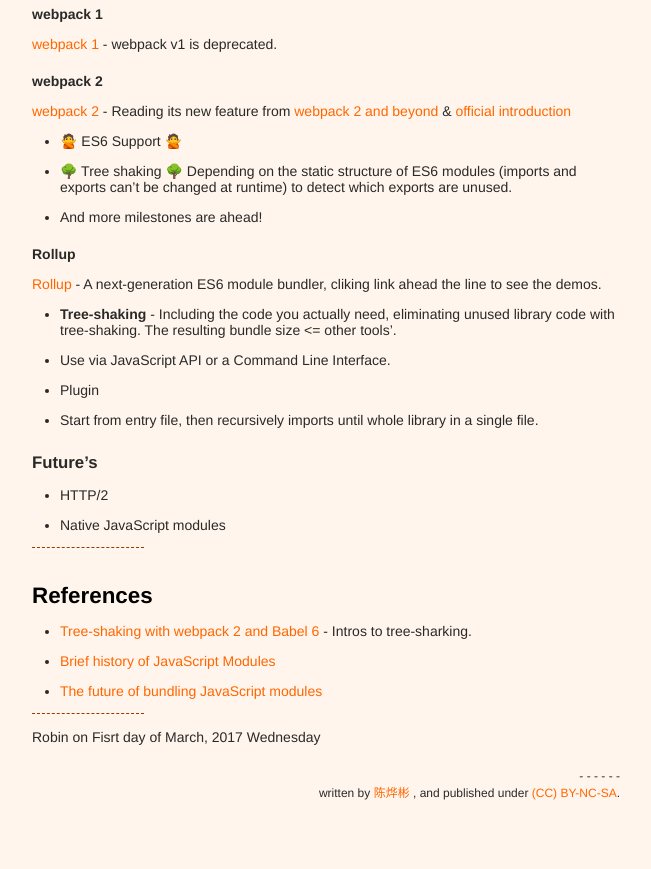
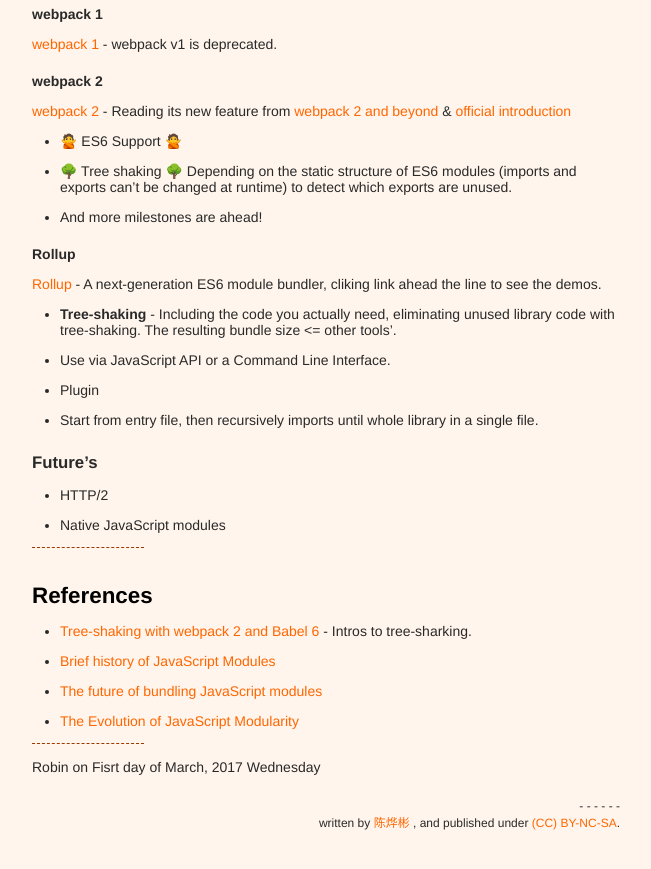
Before and after one commit to xianyuxmu/xianyuxmu.github.io, a Jekyll site: the page built from _posts/2017-02-27-javascript-modules-and-bundlers.md, in a window 1280 px wide and 900 px high, scrolled down 1400 px. Shown: the top 869 px of the window, without its empty margins (314-965 px from the left). Built offline with Jekyll 4.4.1, drawn with Linux system fonts in a browser that asks for light colours; comment, search, counter and statistics services are not loaded.

Commit message:
add a reference

```diff
--- a/_posts/2017-02-27-javascript-modules-and-bundlers.md
+++ b/_posts/2017-02-27-javascript-modules-and-bundlers.md
@@ -90,6 +90,7 @@
 - [Tree-shaking with webpack 2 and Babel 6](http://www.2ality.com/2015/12/webpack-tree-shaking.html) - Intros to tree-sharking.
 - [Brief history of JavaScript Modules](https://medium.com/@sungyeol.choi/javascript-module-module-loader-module-bundler-es6-module-confused-yet-6343510e7bde)
 - [The future of bundling JavaScript modules](http://www.2ality.com/2015/12/bundling-modules-future.html)
+- [The Evolution of JavaScript Modularity](https://github.com/myshov/history-of-javascript/tree/master/4_evolution_of_js_modularity)
 
 
 ----
```
